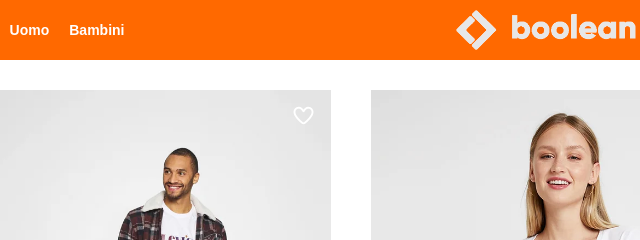
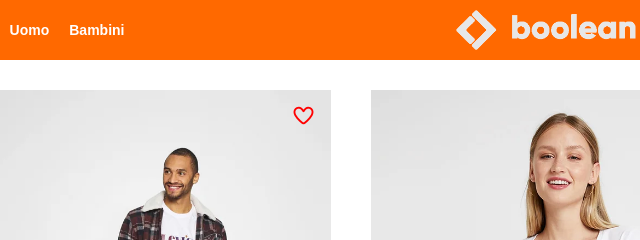
Before and after one commit to DanielePiccioni/html-css-boolando, a plain HTML site: page index.html in a window 1280 px wide. In both pictures the pointer is over the icon 397 px from the left and 116 px from the top of the page. Shown: the top 240 px of the page, 94-734 px from the left. Drawn offline with Linux system fonts and the light colour scheme.

Commit message:
bonus red heart hover

```diff
--- a/style.css
+++ b/style.css
@@ -184,7 +184,8 @@ footer {
     align-items: flex-start;
 }
 
-.footer-left, .footer-right {
+.footer-left,
+.footer-right {
     display: flex;
     flex-direction: column;
 }
@@ -221,3 +222,15 @@ footer {
 }
 
 /* /footer */
+
+/* bonus red heart */
+
+.fav-btn i {
+    transition: color
+}
+
+.fav-btn:hover i {
+    color: red;
+}
+
+/* /bonus red heart */
```
Lines whose indentation alone changed are shown as unchanged.
